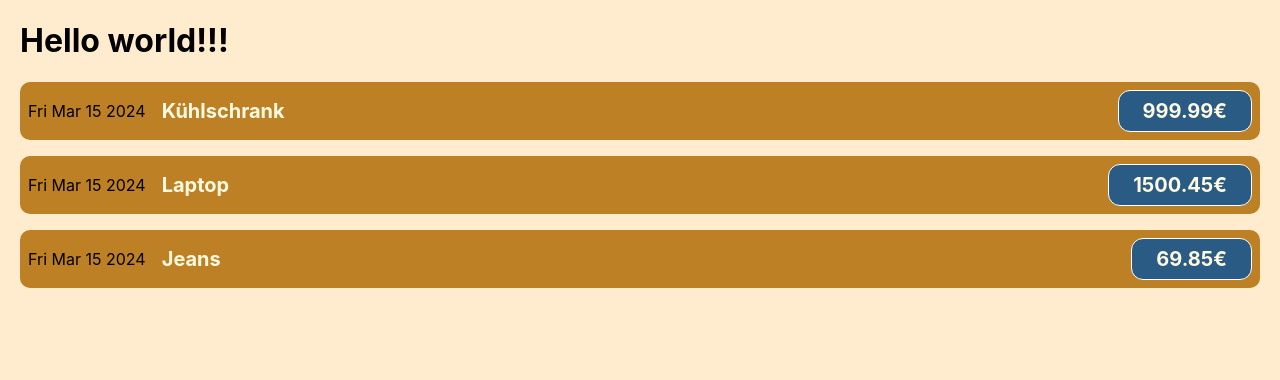
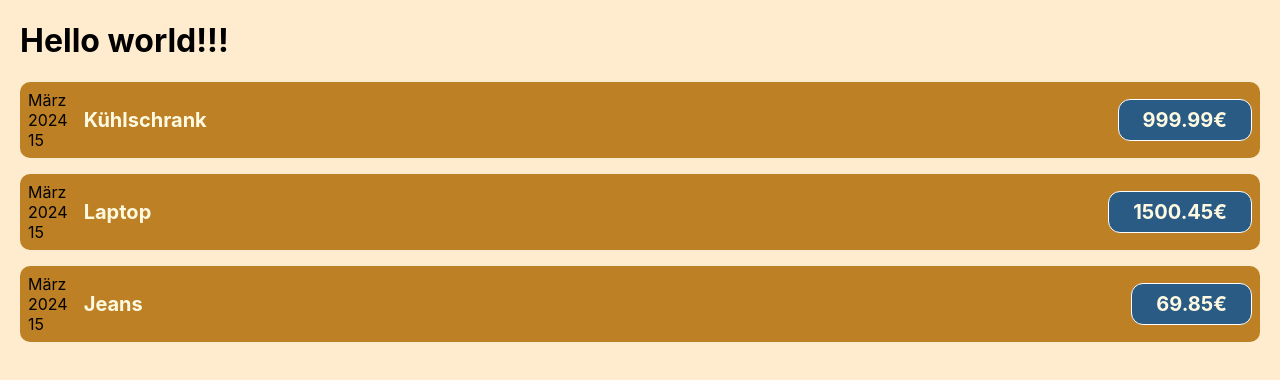
Before and after one commit to kurrurk/react-lessons, a React (Create React App) app in the folder app-01/: page / in a window 1280 px wide. Shown: the top 380 px of the page. Built offline with nearby package versions, Linux system fonts and the light colour scheme.

Commit message:
App 1 ( lesson 22 : get month,year,day )

```diff
--- a/app-01/src/components/CostItem.js
+++ b/app-01/src/components/CostItem.js
@@ -2,9 +2,17 @@
 
 function CostItem (props) {
 
+    const month = props.date.toLocaleString('de-De', {month: 'long'} );
+    const year = props.date.getFullYear();
+    const day = props.date.toLocaleString('de-De', {day: '2-digit'} );
+
     return (
         <div className="cost-item" >
-            <div>{props.date.toDateString()}</div>
+            <div>
+                <div>{month}</div>
+                <div>{year}</div>
+                <div>{day}</div>
+            </div>
             <div className="cost-item__description">
                 <h2>{props.description}</h2>
                 <div className="cost-item__price">{props.ammount}€</div>
```
